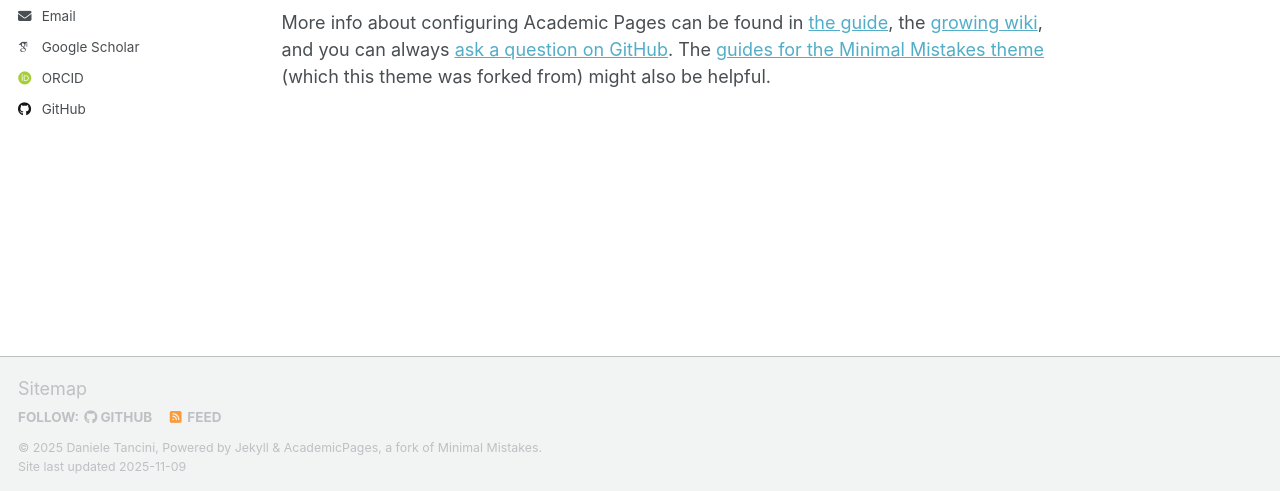
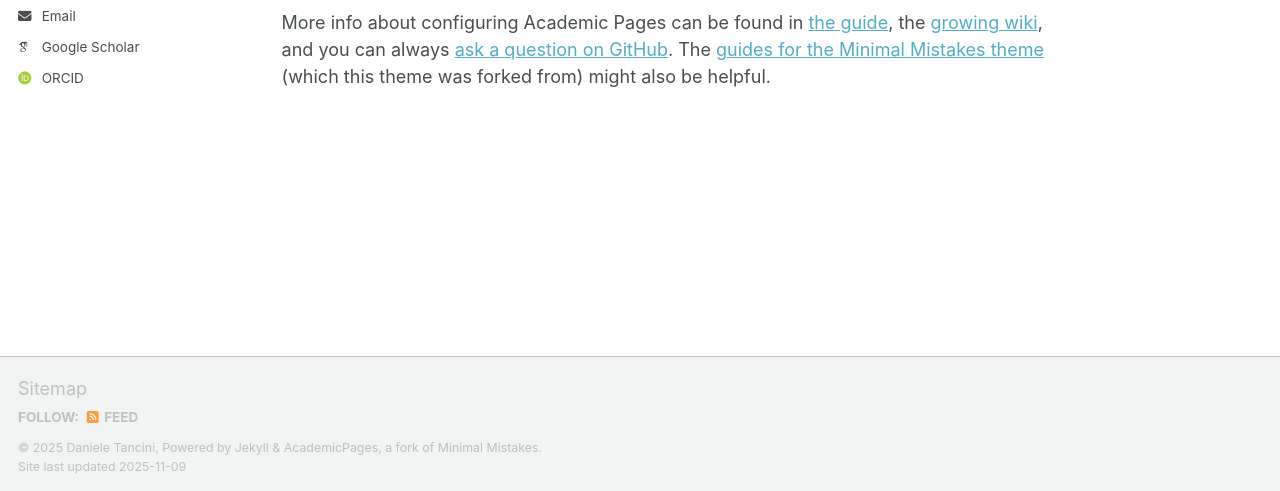
Before and after one commit to DanieleTancini/danieletancini.github.io, a Jekyll site: the page built from _pages/about.md, in a window 1280 px wide and 900 px high, scrolled down 2880 px. Shown: the part 406-897 px from the top of the window. Built offline with Jekyll 4.4.1, drawn with Linux system fonts in a browser that asks for light colours; some web fonts are replaced; a script that is not in the unit is left out.

Commit message:
Update _config.yml

```diff
--- a/_config.yml
+++ b/_config.yml
@@ -48,7 +48,7 @@ author:
   bitbucket        : # Username - Update with your username on the site
   codepen          : # Username
   dribbble         : # Username
-  github           : "https://github.com/DanieleTancini"
+  github           : #"https://github.com/DanieleTancini"
   kaggle           : # Username
   stackoverflow    : # User number or user number and name (i.e., use "1" or "1/jeff-atwood")
 
```
